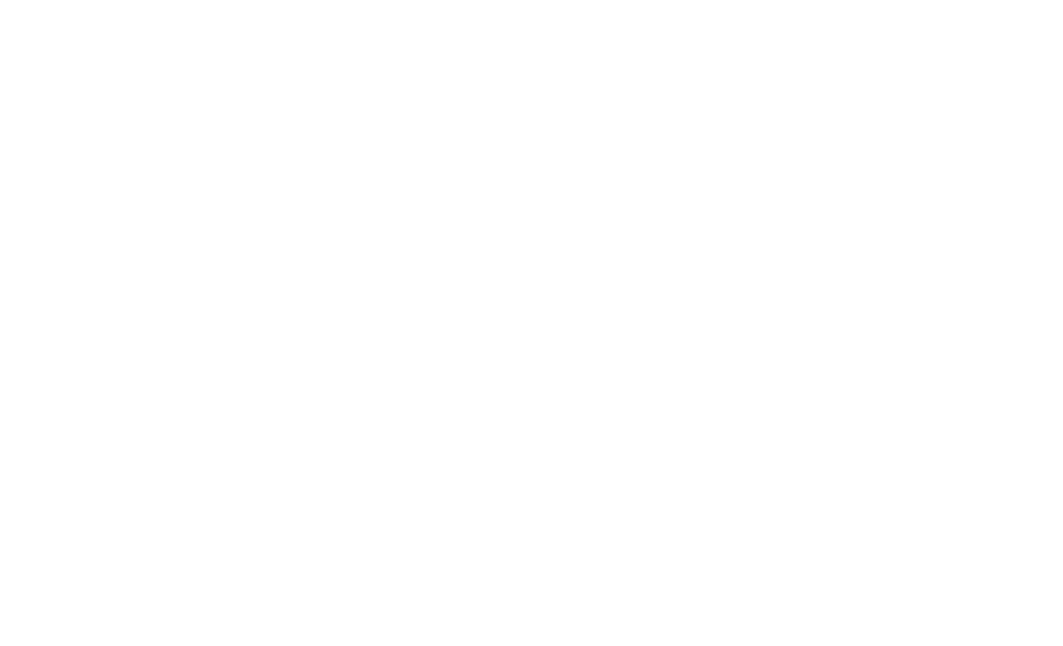
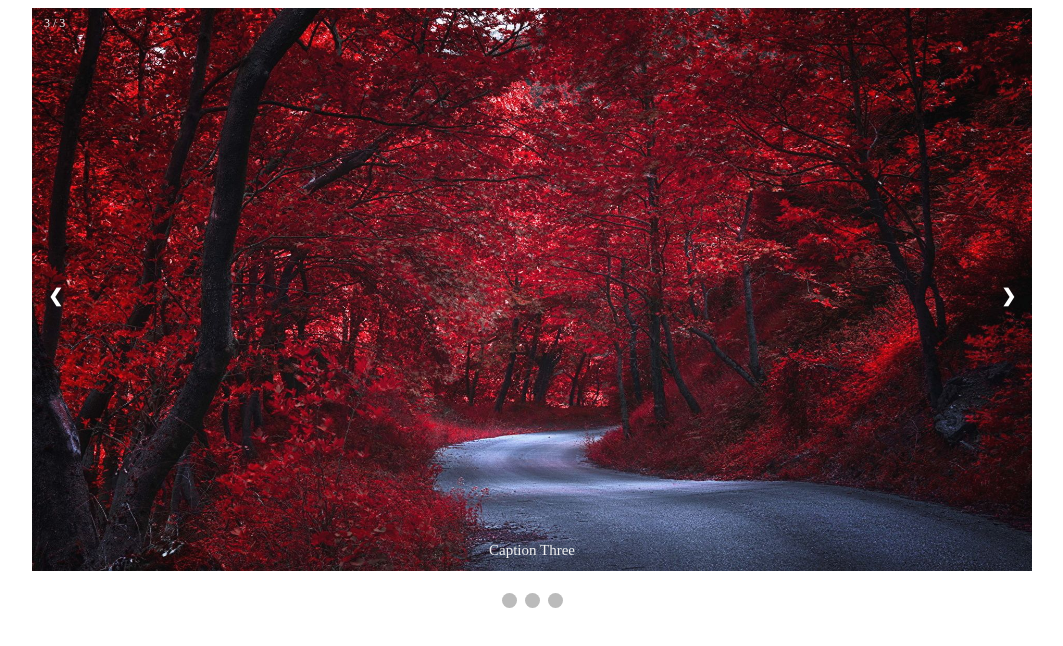
Before and after one commit to Avaadora/Ex-HTML, a plain HTML site: page index.html in a window 1280 px wide. Shown: the whole page, without its empty margins (108-1171 px from the left). Drawn offline with Linux system fonts and the light colour scheme.

Commit message:
Création du slider avec animation et style

```diff
--- /dev/null
+++ b/app.js
@@ -0,0 +1,14 @@
+var slideIndex = 0;
+showSlides();
+
+function showSlides() {
+  var i;
+  var slides = document.getElementsByClassName("mySlides");
+  for (i = 0; i < slides.length; i++) {
+    slides[i].style.display = "none";
+  }
+  slideIndex++;
+  if (slideIndex > slides.length) {slideIndex = 1}
+  slides[slideIndex-1].style.display = "block";
+  setTimeout(showSlides, 2000); // Change image every 2 seconds
+}
--- a/index.html
+++ b/index.html
@@ -1,9 +1,73 @@
 <!DOCTYPE html>
 <html>
 <head>
-	<title> Ma page </title>
-</head>
+    <meta charset="utf-8">
+    <title> Ma page </title>
+   <link rel="stylesheet" href="style.css">
+ </head>
 <body>
 
+<div class="container">
+    <div class="row">
+    <!-- Place du slider -->
+    <div class="slideshow-container">
+
+        <!-- Full-width images with number and caption text -->
+        <div class="mySlides fade">
+          <div class="numbertext">1 / 3</div>
+          <img src="img1.jpg" style="width:100%">
+          <div class="text">Caption Text</div>
+        </div>
+
+        <div class="mySlides fade">
+          <div class="numbertext">2 / 3</div>
+          <img src="img2.jpg" style="width:100%">
+          <div class="text">Caption Two</div>
+        </div>
+
+        <div class="mySlides fade">
+          <div class="numbertext">3 / 3</div>
+          <img src="img3.jpg" style="width:100%">
+          <div class="text">Caption Three</div>
+        </div>
+
+        <!-- Next and previous buttons -->
+        <a class="prev" onclick="plusSlides(-1)">&#10094;</a>
+        <a class="next" onclick="plusSlides(1)">&#10095;</a>
+      </div>
+      <br>
+
+      <!-- The dots/circles -->
+      <div style="text-align:center">
+        <span class="dot" onclick="currentSlide(1)"></span>
+        <span class="dot" onclick="currentSlide(2)"></span>
+        <span class="dot" onclick="currentSlide(3)"></span>
+      </div>
+    </div>
+    <script src="app.js"></script>
+</div>
+
+
+<div class="container">
+    <div class="row">
+        <!-- Place des services -->
+    </div>
+</div>
+
+<div class="container">
+    <div class="row">
+        <!-- Place présentation de l'équipe de travail -->
+    </div>
+</div>
+
+<div class="container">
+    <div class="row">
+    <!-- Portfolio -->
+    </div>
+</div>
+
 </body>
+<footer>
+
+</footer>
 </html>
--- /dev/null
+++ b/style.css
@@ -0,0 +1,94 @@
+* {box-sizing:border-box}
+
+/* Slideshow container */
+.slideshow-container {
+  max-width: 1000px;
+  position: relative;
+  margin: auto;
+}
+
+/* Hide the images by default */
+.mySlides {
+  display: none;
+}
+
+/* Next & previous buttons */
+.prev, .next {
+  cursor: pointer;
+  position: absolute;
+  top: 50%;
+  width: auto;
+  margin-top: -22px;
+  padding: 16px;
+  color: white;
+  font-weight: bold;
+  font-size: 18px;
+  transition: 0.6s ease;
+  border-radius: 0 3px 3px 0;
+  user-select: none;
+}
+
+/* Position the "next button" to the right */
+.next {
+  right: 0;
+  border-radius: 3px 0 0 3px;
+}
+
+/* On hover, add a black background color with a little bit see-through */
+.prev:hover, .next:hover {
+  background-color: rgba(0,0,0,0.8);
+}
+
+/* Caption text */
+.text {
+  color: #f2f2f2;
+  font-size: 15px;
+  padding: 8px 12px;
+  position: absolute;
+  bottom: 8px;
+  width: 100%;
+  text-align: center;
+}
+
+/* Number text (1/3 etc) */
+.numbertext {
+  color: #f2f2f2;
+  font-size: 12px;
+  padding: 8px 12px;
+  position: absolute;
+  top: 0;
+}
+
+/* The dots/bullets/indicators */
+.dot {
+  cursor: pointer;
+  height: 15px;
+  width: 15px;
+  margin: 0 2px;
+  background-color: #bbb;
+  border-radius: 50%;
+  display: inline-block;
+  transition: background-color 0.6s ease;
+}
+
+.active, .dot:hover {
+  background-color: #717171;
+}
+
+/* Fading animation */
+.fade {
+  -webkit-animation-name: fade;
+  -webkit-animation-duration: 1.5s;
+  animation-name: fade;
+  animation-duration: 1.5s;
+}
+
+@-webkit-keyframes fade {
+  from {opacity: .4}
+  to {opacity: 1}
+}
+
+@keyframes fade {
+  from {opacity: .4}
+  to {opacity: 1}
+}
```
Also changed, not shown: img1.jpg (added), img2.jpg (added), img3.jpg (added).
